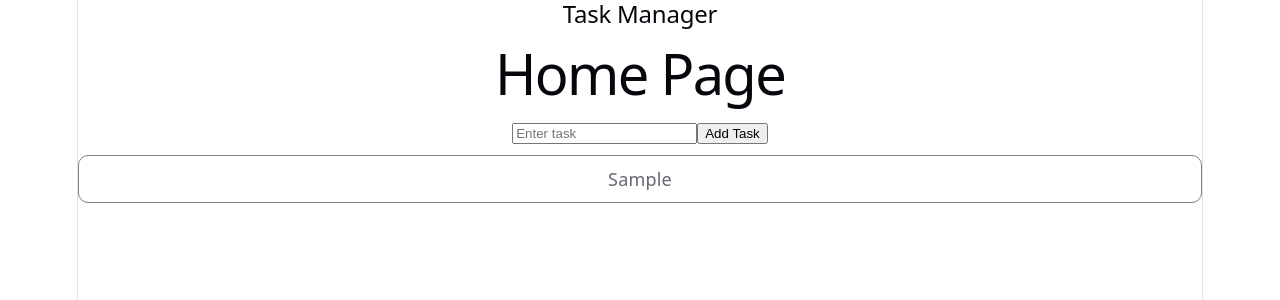
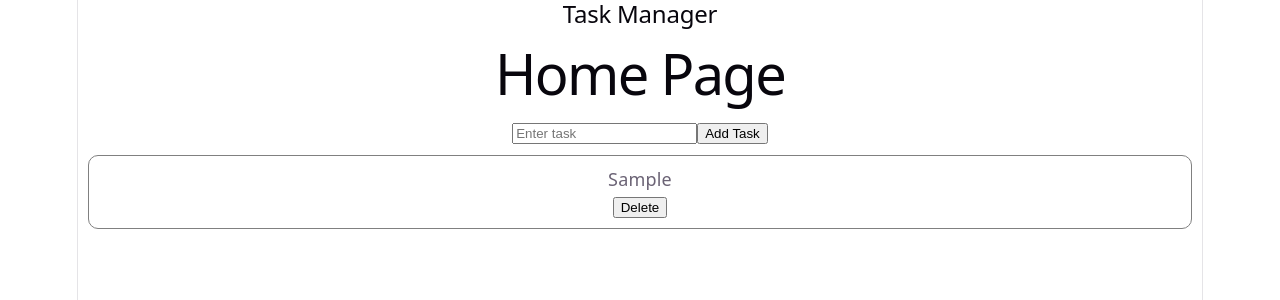
Before and after one commit to saifullahkhalid521-bit/Task-manager-app, a React (Vite) app in the folder client/: page / in a window 1280 px wide. Both pictures are taken after typing "Sample" into the empty fields and a click on the button "Add Task". Shown: the top 300 px of the page. Built offline with nearby package versions, Linux system fonts and the light colour scheme.

Commit message:
Add delete task functionality

```diff
--- a/client/src/components/TaskCard.jsx
+++ b/client/src/components/TaskCard.jsx
@@ -1,15 +1,18 @@
-function TaskCard(props) {
-  return (
+function TaskCard(props){
+  return(
     <div
       style={{
-        border: "1px solid gray",
-        padding: "10px",
-        marginTop: "10px",
-        borderRadius: "10px",
+        border:"1px solid gray",
+        padding:"10px",
+        margin:"10px",
+        borderRadius:"10px",
       }}
-    >
-      <p>{props.taskName}</p>
-    </div>
+      >
+        <p>{props.taskName}</p>
+        <button onClick={props.deleteTask}>
+          Delete
+        </button>
+      </div>
   );
 }
 
--- a/client/src/components/TaskForm.jsx
+++ b/client/src/components/TaskForm.jsx
@@ -8,6 +8,13 @@ function TaskForm() {
   function handleAddTask() {
     setTasks([...tasks, task]);
     setTask("");
+  }
+  function handleDeleteTask(indexToDelete) {
+  const updatedTasks = tasks.filter(
+    (_, index) => index !== indexToDelete
+  );
+
+  setTasks(updatedTasks);
   }
 
   return (
@@ -23,8 +30,12 @@ function TaskForm() {
         Add Task
       </button>
 
-      {tasks.map((item , index) => (
-        <TaskCard key={index} taskName={item} />
+      {tasks.map((item ,index) => (
+        <TaskCard
+        key={index}
+        taskName={item}
+        deleteTask={() => handleDeleteTask(index)}
+        />
       ))}
     </div>
   );
```
